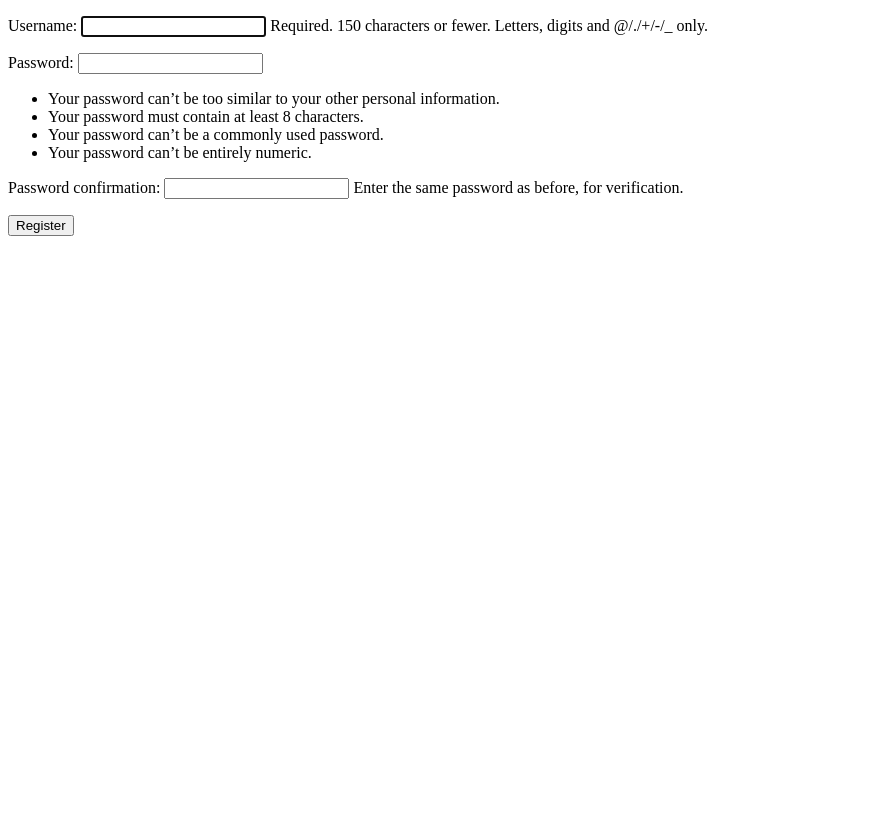
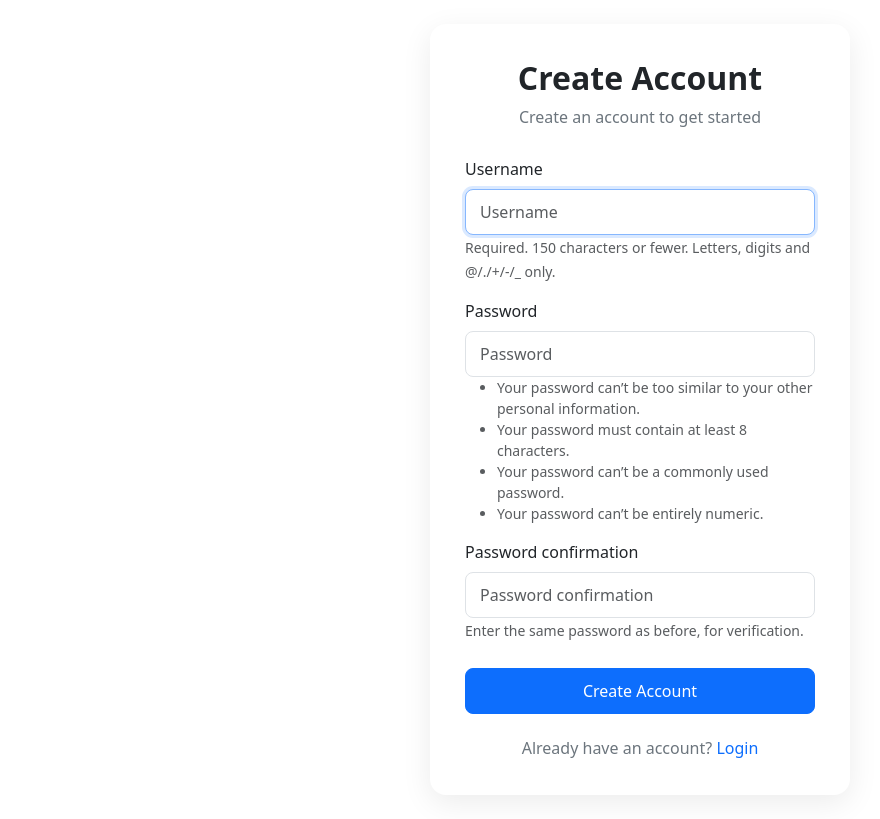
Before and after one commit to sugamthapa802/spaced_repetition, a Django app: page /register/ in a window 1280 px wide. Shown: the whole page, without its empty margins (0-880 px from the left). Before the commit the page ends 236 px from the top, so only its background shows below. Run offline with Django 5.2, Linux system fonts and the light colour scheme; some libraries are stand-ins or nearby versions.

Commit message:
add registration and login

```diff
--- a/cards/urls.py
+++ b/cards/urls.py
@@ -1,9 +1,9 @@
 from django.urls import path
-from .views import UserRegisterView,index
+from .views import UserRegisterView,index,UserLogin
 # from .import views
 
 urlpatterns=[
     path("home/",index,name="index"),
     path("register/",UserRegisterView.as_view(),name="register"),
-
+    path("login/",UserLogin.as_view(),name="login"),
 ]
--- a/cards/views.py
+++ b/cards/views.py
@@ -4,6 +4,8 @@ from django.contrib.auth.models import User
 from django.contrib.auth.forms import UserCreationForm
 from django.views.generic.edit import CreateView
 from django.urls import reverse_lazy
+from django.contrib.auth.views import LoginView
+from .forms import CustomLoginForm
 
 def index(request):
     return render(request,"cards/index.html")
@@ -14,3 +16,8 @@ class UserRegisterView(CreateView):
     form_class=UserCreationForm
     template_name="auth/user_form.html"
     success_url=reverse_lazy("index")
+
+
+class UserLogin(LoginView):
+    template_name="auth/login.html"
+    form_class=CustomLoginForm
--- a/config/forms.py
+++ /dev/null
@@ -1 +0,0 @@
-from django.contrib.auth.forms import UserCreationForm
--- /dev/null
+++ b/static/cards/css/user_form.css
@@ -0,0 +1,66 @@
+.register-container {
+    min-height: 80vh;
+    display: flex;
+    justify-content: center;
+    align-items: center;
+}
+
+.register-card {
+    width: 100%;
+    max-width: 420px;
+    padding: 35px;
+    background: white;
+    border-radius: 16px;
+    box-shadow: 0 8px 30px rgba(0, 0, 0, 0.08);
+}
+
+.register-card h2 {
+    text-align: center;
+    margin-bottom: 8px;
+    font-weight: 600;
+}
+
+.register-subtitle {
+    text-align: center;
+    color: #6c757d;
+    margin-bottom: 28px;
+}
+
+/* Inputs generated by django-bootstrap5 */
+
+.register-card .form-control {
+    border-radius: 8px;
+    padding: 10px 14px;
+}
+
+.register-card .form-control:focus {
+    border-color: #86b7fe;
+    box-shadow: 0 0 0 3px rgba(13, 110, 253, 0.15);
+}
+
+/* Register button */
+
+.register-btn {
+    width: 100%;
+    margin-top: 10px;
+    padding: 10px;
+    border-radius: 8px;
+}
+
+/* Bottom login link */
+
+.login-link {
+    text-align: center;
+    margin-top: 22px;
+    margin-bottom: 0;
+    color: #6c757d;
+}
+
+.login-link a {
+    text-decoration: none;
+    font-weight: 500;
+}
+
+.login-link a:hover {
+    text-decoration: underline;
+}
--- a/templates/auth/user_form.html
+++ b/templates/auth/user_form.html
@@ -1,15 +1,39 @@
-<!DOCTYPE html>
-<html lang="en">
-<head>
-    <meta charset="UTF-8">
-    <meta name="viewport" content="width=device-width, initial-scale=1.0">
-    <title>Register</title>
-</head>
-<body>
-    <form action="" method="post">
-        {% csrf_token %}
-     {{form.as_p}}
-    <button type="submit">Register</button>
-    </form>
-</body>
-</html>
+{% extends "../base.html" %}
+{% load django_bootstrap5 %}
+{% load static %}
+
+{% block title %}Register{% endblock title %}
+{% block extra_css %}
+<link rel="stylesheet" href="{% static 'cards/css/user_form.css' %}">
+{% endblock extra_css %}
+
+
+{% block content %}
+
+<div class="register-container">
+    <div class="register-card">
+
+        <h2>Create Account</h2>
+        <p class="register-subtitle">
+            Create an account to get started
+        </p>
+
+        <form method="POST">
+            {% csrf_token %}
+
+            {% bootstrap_form form %}
+
+            <button type="submit" class="btn btn-primary register-btn">
+                Create Account
+            </button>
+        </form>
+
+        <p class="login-link">
+            Already have an account?
+            <a href="{% url 'login' %}">Login</a>
+        </p>
+
+    </div>
+</div>
+
+{% endblock content %}
--- /dev/null
+++ b/templates/base.html
@@ -0,0 +1,19 @@
+<!doctype html>
+<html>
+  <head>
+    <title>{% block title %}base{% endblock %}</title>
+    <link
+      href="https://cdn.jsdelivr.net/npm/bootstrap@5.3.8/dist/css/bootstrap.min.css"
+      rel="stylesheet"
+    />
+    {% block extra_css %}{% endblock extra_css %}
+    <!-- Bootstrap -->
+  </head>
+
+  <body>
+    <main class="container py-4">{% block content %} {% endblock %}</main>
+
+    <!-- Bootstrap JS -->
+    <script src="https://cdn.jsdelivr.net/npm/bootstrap@5.3.8/dist/js/bootstrap.bundle.min.js"></script>
+  </body>
+</html>
```
Also changed, not shown: cards/forms.py (added, +18 -0 lines), config/settings.py (+5 -2 lines), static/cards/css/login.css (added, +38 -0 lines), templates/auth/login.html (added, +22 -0 lines), templates/cards/index.html (+9 -11 lines), templates/registration/login.html (added, +15 -0 lines).
